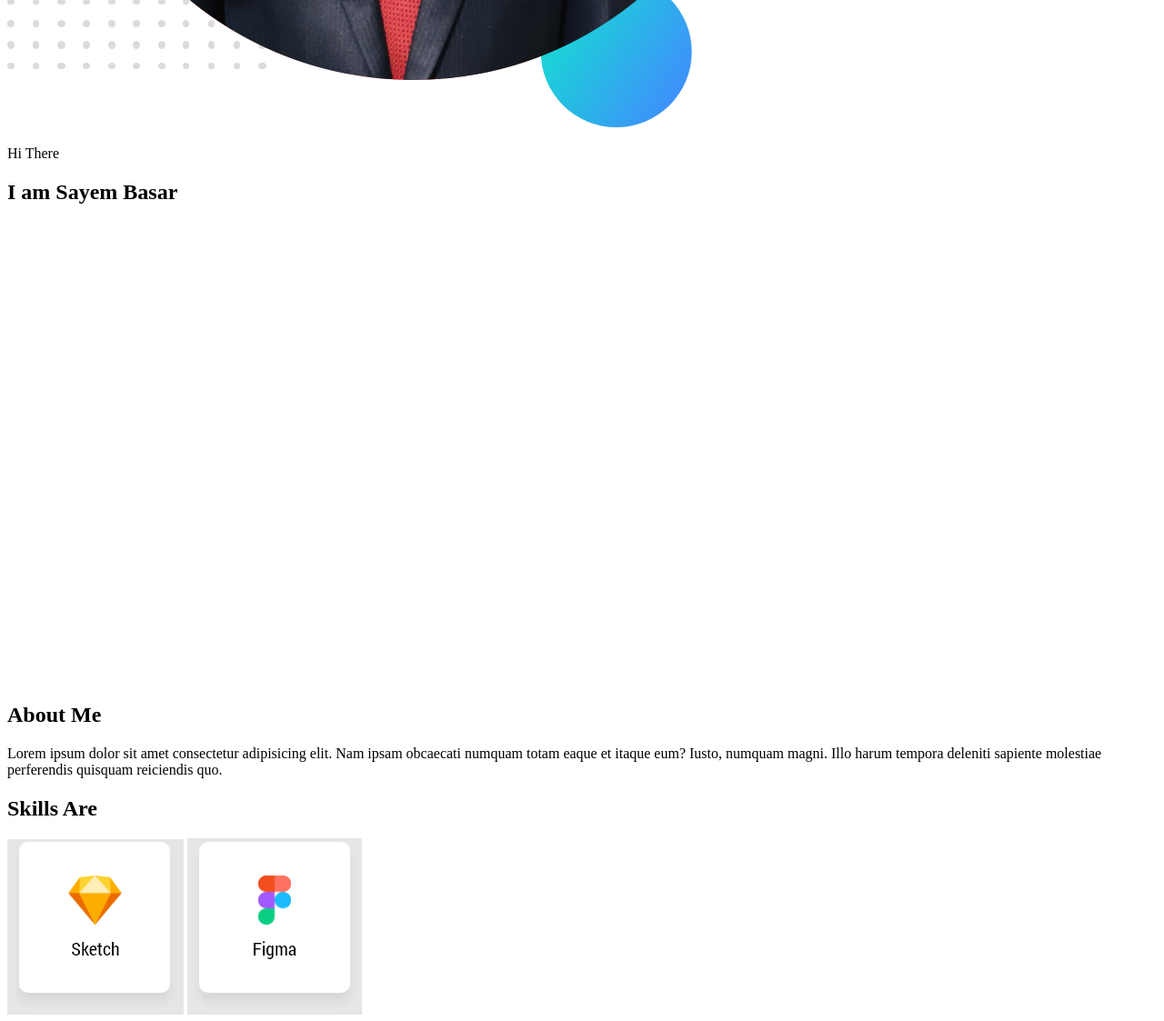
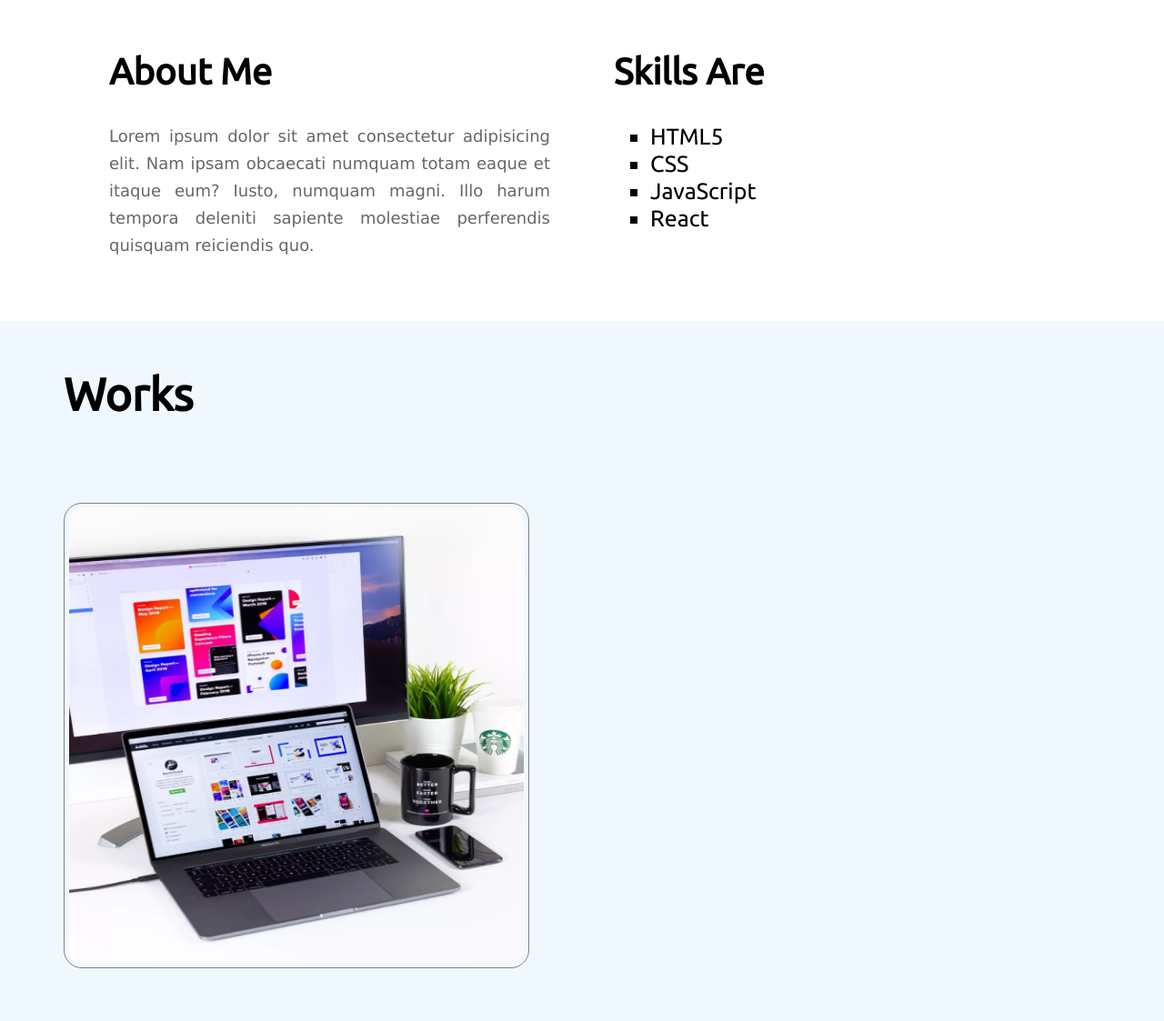
Before and after one commit to SayemBasar/sayem_basar_portfolio, a plain HTML site: page index.html in a window 1280 px wide. Shown: the part 697-1820 px from the top of the page at 91% size. Drawn offline with Linux system fonts and the light colour scheme.

Commit message:
first commt

```diff
--- a/index.html
+++ b/index.html
@@ -14,49 +14,47 @@
 
 <body>
     <section class="hero-sec flex-display">
-        <div id="pro-pic">
+        <div class="pro-pic half-width">
             <img src="images/sayem_basar_pro_pic.png" alt="picture of sayem basar">
         </div>
-        <div>
+        <div class="circle-img half-width">
             <p>Hi There</p>
             <h1>I am Sayem Basar</h1>
         </div>
-        <div>
-            <img src="images/cirlcle.png" alt="">
-        </div>
     </section>
     <section class="about-sec flex-display">
-        <div>
+        <div class="half-width about-me">
             <h2>About Me</h2>
             <p>Lorem ipsum dolor sit amet consectetur adipisicing elit. Nam ipsam obcaecati numquam totam eaque et
                 itaque eum? Iusto, numquam magni. Illo harum tempora deleniti sapiente molestiae perferendis quisquam
                 reiciendis quo.</p>
 
         </div>
-        <div>
+        <div class="half-width skills">
             <h2>Skills Are</h2>
+            <ul>
+                <li>HTML5</li>
+                <li>CSS</li>
+                <li>JavaScript</li>
+                <li>React</li>
+            </ul>
 
         </div>
     </section>
-    <section class="icon-slider ">
-        <div>
-            <img src="images/sketch.png" alt="">
-            <img src="images/figma.png" alt="">
 
+    <section class="works-sec ">
+        <h1>Works</h1>
+        <div class="flex-display">
+            <div class="work-img">
+                <a href="#"><img src="images/work-img1.png" alt=""></a>
+                <img src="images/work-img2.png" alt="">
+            </div>
+            <div>
+
+            </div>
         </div>
-
     </section>
-    <section class="works-sec flex-display">
-        <h1>Works</h1>
-        <div>
-            <img src="images/work-img1.png" alt="">
-        </div>
-        <div>
-            <img src="images/work-img2.png" alt="">
-        </div>
-
-    </section>
-    <footer>
+    <footer class="footer">
         <p>&copy sayem basar</p>
     </footer>
 </body>
--- a/style.css
+++ b/style.css
@@ -0,0 +1,104 @@
+body{
+    margin: 0;
+    font-family: 'Ubuntu', sans-serif;
+}
+h1{
+    font-size: 50px;
+}
+h2{
+    font-size: 40px;
+}
+p{
+    font-size: 18px;
+    line-height: 30px;
+    color: #666666;
+    text-align: justify;
+    font-family: Verdana, Geneva, Tahoma, sans-serif;
+}
+.flex-display{
+    display: flex;
+}
+.half-width{
+    width: 50%;
+}
+.hero-sec {
+    background-image: url(images/banner.png);
+    background-repeat: no-repeat;
+    background-position: center center;
+    height: 650px;
+    width: 100%;
+    margin: 0;
+}
+.pro-pic{
+    height: 650px;
+    position: relative;
+
+}
+.pro-pic img{
+    position: absolute;
+    bottom: 0;
+    left: 0;
+    height: 500px;
+}
+.circle-img{
+    background-image: url(images/cirlcle.png);
+    background-repeat: no-repeat;
+    width: 50%;
+    background-position-x: right;
+}
+.circle-img p{
+    padding: 5px 10px;
+    background-color: #ffffff;
+    display: inline-block;
+}
+.circle-img p{
+    margin-top: 250px;
+    display: inline-block;
+
+}
+.circle-img h1{
+    margin-top: 0;
+    font-size: 70px;
+}
+.about-sec{
+    height: 300px;
+    margin: 50px 100px;
+}
+.about-me{
+    padding: 20px;
+}
+.skills{
+    padding: 20px;
+    margin-left: 30px;
+}
+ li{
+    font-size: 25px;
+    line-height: 30px;
+    list-style: square;
+}
+.works-sec{
+    background-color: aliceblue;
+    padding-top: 10px;
+    padding-bottom: 50px;
+}
+.works-sec h1{
+    margin-left: 70px;
+}
+.work-img img{
+    height: 500px;
+    width: 500px;
+    padding: 5px;
+    margin: 50px 70px;
+    border: 1px solid gray;
+    border-radius: 20px;
+
+}
+.footer {
+    background-color: blueviolet;
+    padding: 10px 0px;
+}
+footer p{
+    text-align: center;
+    color: black;
+    font-size: 20px;
+}
```
Also changed, not shown: images/figma.png (deleted), images/sketch.png (deleted).
